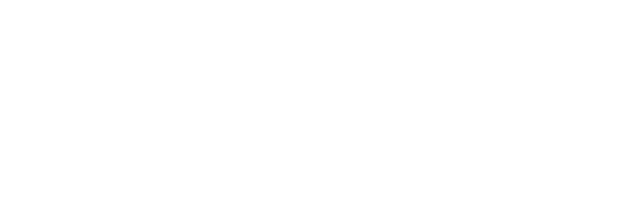
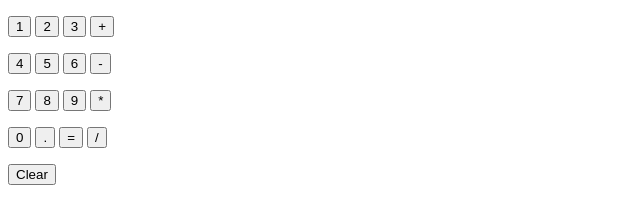
Before and after one commit to DINETHKUMAR/Calculator, a plain HTML site: page index.html in a window 1280 px wide. Shown: the whole page, without its empty margins (0-640 px from the left). Drawn offline with Linux system fonts and the light colour scheme.

Commit message:
utilized function

```diff
--- a/index.html
+++ b/index.html
@@ -1,11 +1,91 @@
 <!DOCTYPE html>
 <html>
   <head>
-    <title>
-      Calculator
-    </title>
+    <title>Calculator</title>
+    <script src="script.js"></script>
   </head>
+
   <body>
+    <p>
+      <button onclick="
+        updateCalculation('1');
+      ">1</button>
+
+      <button onclick="
+        updateCalculation('2');
+      ">2</button>
+
+      <button onclick="
+        updateCalculation('3');
+      ">3</button>
+
+      <button onclick="
+        updateCalculation(' + ');
+      ">+</button>
+    </p>
+
+    <p>
+      <button onclick="
+        updateCalculation('4');
+      ">4</button>
+
+      <button onclick="
+        updateCalculation('5');
+      ">5</button>
+
+      <button onclick="
+        updateCalculation('6');
+      ">6</button>
+
+      <button onclick="
+        updateCalculation(' - ');
+      ">-</button>
+    </p>
+
+    <p>
+      <button onclick="
+        updateCalculation('7');
+      ">7</button>
+
+      <button onclick="
+        updateCalculation('8');
+      ">8</button>
+
+      <button onclick="
+        updateCalculation('9');
+      ">9</button>
+
+      <button onclick="
+        updateCalculation(' * ');
+      ">*</button>
+    </p>
+
+    <p>
+      <button onclick="
+        updateCalculation('0');
+      ">0</button>
+
+      <button onclick="
+        updateCalculation('.');
+      ">.</button>
+
+      <button onclick="
+        calculation = eval(calculation);
+        console.log(calculation);
+      ">=</button>
+
+      <button onclick="
+        updateCalculation(' / ');
+      ">/</button>
+    </p>
+
+    <p>
+      <button onclick="
+        calculation = '';
+        console.log(calculation);
+      ">Clear</button>
+    </p>
+
 
   </body>
 </html>
--- a/script.js
+++ b/script.js
@@ -0,0 +1,6 @@
+let calculation = '';
+
+      function updateCalculation(value) {
+        calculation += value;
+        console.log(calculation);
+      }
```
